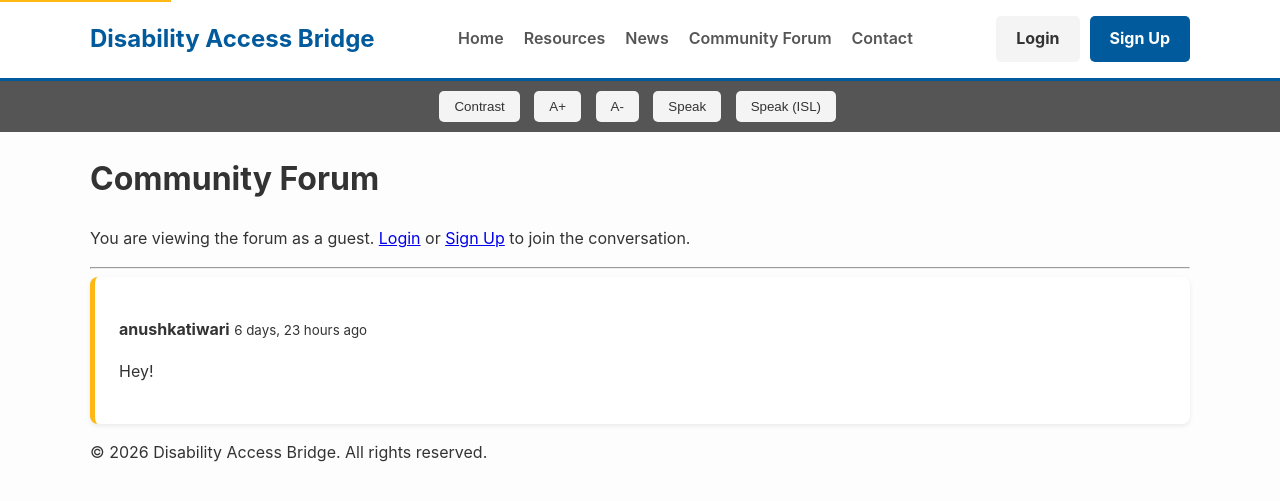
After one commit to TheAnushkaTiwari/Disability-Access-Bridge, a Django app: page /forum/ in a window 1280 px wide. The commit adds this page. Shown: the top 501 px of the page. Run offline with Django 5.2, Linux system fonts and the light colour scheme; data comes from the database, SQL or seed files in the repository; both versions use the stored data as it was after the commit.

Commit message:
Addes speech to ISL feature and community post

```diff
--- a/core/static/core/main.js
+++ b/core/static/core/main.js
@@ -1,49 +1,194 @@
 document.addEventListener('DOMContentLoaded', function() {
+
+    // --- Accessibility Toolbar (Standard Code) ---
     const body = document.getElementById('page-body');
     const contrastToggle = document.getElementById('contrast-toggle');
     const fontIncrease = document.getElementById('font-increase');
     const fontDecrease = document.getElementById('font-decrease');
     const ttsButton = document.getElementById('tts-button');
 
-    // 1. High Contrast Toggle
-    contrastToggle.addEventListener('click', () => {
-        body.classList.toggle('high-contrast');
-    });
-
-    // 2. Font Size Controls
-    fontIncrease.addEventListener('click', () => {
-        changeFontSize(1);
-    });
-
-    fontDecrease.addEventListener('click', () => {
-        changeFontSize(-1);
-    });
+    if (contrastToggle) {
+        contrastToggle.addEventListener('click', () => { body.classList.toggle('high-contrast'); });
+    }
+    if (fontIncrease) fontIncrease.addEventListener('click', () => { changeFontSize(1); });
+    if (fontDecrease) fontDecrease.addEventListener('click', () => { changeFontSize(-1); });
 
     function changeFontSize(step) {
         const currentSize = parseFloat(getComputedStyle(body).getPropertyValue('font-size'));
-        const newSize = currentSize + step;
-        body.style.fontSize = newSize + 'px';
+        body.style.fontSize = (currentSize + step) + 'px';
     }
 
-    // 3. Text-to-Speech (TTS)
+    if (ttsButton) {
         ttsButton.addEventListener('click', () => {
             const mainContent = document.getElementById('main-content');
             if (!mainContent) return;
-
-        // Prioritize selected text, otherwise read the whole page
             const selection = window.getSelection().toString();
             const textToSpeak = selection.trim().length > 0 ? selection : mainContent.innerText;
+            const synth = window.speechSynthesis;
+            if (synth.speaking) { synth.cancel(); return; }
+            if (textToSpeak) {
+                const utterance = new SpeechSynthesisUtterance(textToSpeak);
+                utterance.lang = 'en-IN';
+                synth.speak(utterance);
+            }
+        });
+    }
 
-        const synth = window.speechSynthesis;
-        if (synth.speaking) {
-            synth.cancel();
+    // --- 🚀 SPEECH-TO-ISL WITH KARAOKE HIGHLIGHTING ---
+
+    const islButton = document.getElementById("isl-button");
+    const islModal = document.getElementById("isl-modal");
+    const islCloseButton = document.getElementById("isl-close-button");
+    const islVideoPlayer = document.getElementById("isl-video-player");
+    const islTranscription = document.getElementById("isl-transcription");
+
+    const SpeechRecognition = window.SpeechRecognition || window.webkitSpeechRecognition;
+    if (!SpeechRecognition || !islButton) {
+        console.error("Speech Recognition not supported.");
+        if (islButton) islButton.style.display = 'none';
         return;
     }
 
-        if (textToSpeak) {
-            const utterance = new SpeechSynthesisUtterance(textToSpeak);
-            utterance.lang = 'en-IN'; // Indian English for better pronunciation
-            synth.speak(utterance);
+    const recognition = new SpeechRecognition();
+    recognition.lang = 'en-IN';
+
+    // --- DICTIONARIES ---
+    const islWordMap = {
+        "hello": "Hello.mp4", "help": "Help.mp4", "thank you": "Thank You.mp4",
+        "bye": "Bye.mp4", "can": "Can.mp4", "from": "From.mp4",
+        "good": "Good.mp4"
+    };
+
+    const islAlphabetMap = {
+        'a': 'A.mp4', 'b': 'B.mp4', 'c': 'C.mp4', 'd': 'D.mp4',
+        'e': 'E.mp4', 'f': 'F.mp4', 'g': 'G.mp4', 'h': 'H.mp4',
+        'i': 'I.mp4', 'j': 'J.mp4', 'k': 'K.mp4', 'l': 'L.mp4',
+        'm': 'M.mp4', 'n': 'N.mp4', 'o': 'O.mp4', 'p': 'P.mp4',
+        'q': 'Q.mp4', 'r': 'R.mp4', 's': 'S.mp4', 't': 'T.mp4',
+        'u': 'U.mp4', 'v': 'V.mp4', 'w': 'W.mp4', 'x': 'X.mp4',
+        'y': 'Y.mp4', 'z': 'Z.mp4'
+    };
+
+    // --- QUEUE SYSTEM ---
+    // This now stores Objects: { video: 'path', spanId: 'html-id' }
+    let playQueue = [];
+
+    function playNextItem() {
+        // 1. Remove ALL previous highlights
+        document.querySelectorAll('.isl-active-text').forEach(el => {
+            el.classList.remove('isl-active-text');
+        });
+
+        if (playQueue.length > 0) {
+            const currentItem = playQueue.shift(); // Get next item
+
+            // 2. Highlight the specific text for this video
+            const textSpan = document.getElementById(currentItem.spanId);
+            if (textSpan) {
+                textSpan.classList.add('isl-active-text');
+            }
+
+            // 3. Play the video
+            islVideoPlayer.src = window.STATIC_ISL_PATH + currentItem.video;
+            islVideoPlayer.play();
+        }
+    }
+
+    islVideoPlayer.onended = function() {
+        playNextItem();
+    };
+
+    if (islCloseButton) {
+        islCloseButton.addEventListener("click", () => {
+            islModal.style.display = "none";
+            islVideoPlayer.pause();
+            playQueue = [];
+        });
+    }
+
+    // --- MAIN LOGIC ---
+
+    islButton.addEventListener("click", () => {
+        islButton.textContent = "Listening...";
+        playQueue = [];
+        recognition.start();
+    });
+
+    recognition.onresult = function(event) {
+        const transcript = event.results[0][0].transcript.toLowerCase().trim();
+
+        // Reset the display area
+        islTranscription.innerHTML = "You said: ";
+
+        const words = transcript.split(" ");
+
+        // Loop through each word to build HTML and Queue
+        words.forEach((word, wordIndex) => {
+
+            // Create a unique ID base for this word
+            const wordId = `word-${wordIndex}`;
+
+            // CHECK 1: Whole Word Match (e.g., "hello")
+            if (islWordMap[word]) {
+                // Create a span for the whole word
+                const span = document.createElement('span');
+                span.id = wordId;
+                span.innerText = word + " "; // Add space
+                islTranscription.appendChild(span);
+
+                // Add to Queue
+                playQueue.push({
+                    video: islWordMap[word],
+                    spanId: wordId
+                });
+            }
+
+            // CHECK 2: Fingerspelling (e.g., "anushka")
+            else {
+                // Create a container for the word
+                const wordContainer = document.createElement('span');
+                wordContainer.style.whiteSpace = "nowrap"; // Keep letters together
+
+                // Loop through letters
+                for (let i = 0; i < word.length; i++) {
+                    const letter = word[i];
+
+                    if (islAlphabetMap[letter]) {
+                        // Create a span for JUST this letter
+                        const letterSpan = document.createElement('span');
+                        letterSpan.id = `${wordId}-char-${i}`; // Unique ID
+                        letterSpan.innerText = letter;
+                        wordContainer.appendChild(letterSpan);
+
+                        // Add to Queue (Highlight this specific letter)
+                        playQueue.push({
+                            video: islAlphabetMap[letter],
+                            spanId: `${wordId}-char-${i}`
+                        });
+                    }
+                }
+                // Add a space after the fingerspelled word
+                const spaceSpan = document.createElement('span');
+                spaceSpan.innerText = " ";
+                wordContainer.appendChild(spaceSpan);
+
+                islTranscription.appendChild(wordContainer);
             }
         });
+
+        if (playQueue.length > 0) {
+            islModal.style.display = "block";
+            playNextItem();
+        } else {
+            islTranscription.innerHTML += "<br>(No signs found)";
+            islModal.style.display = "block";
+        }
+
+        islButton.textContent = "Speak (ISL)";
+    };
+
+    recognition.onerror = function(event) {
+        console.error("Speech error:", event.error);
+        islButton.textContent = "Speak (ISL)";
+    };
 });
--- a/core/templates/core/base.html
+++ b/core/templates/core/base.html
@@ -20,6 +20,7 @@
                     <li><a href="{% url 'home' %}">Home</a></li>
                     <li><a href="{% url 'resources' %}">Resources</a></li>
                     <li><a href="{% url 'news_list' %}">News</a></li>
+                    <li><a href="{% url 'forum' %}"> Community Forum</a></li>
                     <li><a href="{% url 'contact' %}">Contact</a></li>
                 </ul>
             </nav>
@@ -39,12 +40,23 @@
         </div>
     </header>
 
+
+
     <div class="accessibility-toolbar">
         <button id="contrast-toggle" title="Toggle High Contrast">Contrast</button>
         <button id="font-increase" title="Increase Font Size">A+</button>
         <button id="font-decrease" title="Decrease Font Size">A-</button>
         <button id="tts-button" title="Read Page Content Aloud">Speak</button>
+        <button id="isl-button" title="Speak to ISL Converter">Speak (ISL)</button>
+        <div id="google_translate_element" style="display: inline-block; vertical-align: middle;"></div>
     </div>
+
+    <div id="isl-modal" class="isl-popup" style="display:none;">
+    <div class="isl-popup-content">
+        <span id="isl-close-button">&times;</span>
+        <video id="isl-video-player" width="100%" controls></video>
+        <p id="isl-transcription"></p> </div>
+</div>
 
     <main id="main-content" class="container">
         {% if messages %}
@@ -63,6 +75,23 @@
         </div>
     </footer>
 
+    <script>
+        window.STATIC_ISL_PATH = "{% static 'core/isl_videos/' %}";
+    </script>
+
     <script src="{% static 'core/main.js' %}"></script>
+
+    <script type="text/javascript">
+        function googleTranslateElementInit() {
+          new google.translate.TranslateElement({
+            pageLanguage: 'en', // Your site's original language
+            includedLanguages: 'hi,en', // Languages to offer (hi=Hindi, en=English)
+            layout: google.translate.TranslateElement.InlineLayout.SIMPLE,
+            autoDisplay: false
+          }, 'google_translate_element');
+        }
+    </script>
+    <script type="text/javascript" src="//translate.google.com/translate_a/element.js?cb=googleTranslateElementInit"></script>
+
 </body>
 </html>
--- /dev/null
+++ b/core/templates/core/forum.html
@@ -0,0 +1,33 @@
+{% extends 'core/base.html' %}
+
+{% block title %}Community Forum{% endblock %}
+
+{% block content %}
+<h1>Community Forum</h1>
+
+<div class="forum-post-box">
+    {% if user.is_authenticated %}
+        <form method="post">
+            {% csrf_token %}
+            <textarea name="content" rows="3" placeholder="Share something with the community..." required></textarea>
+            <button type="submit" class="btn">Post Message</button>
+        </form>
+    {% else %}
+        <div class="message-info">
+            <p>You are viewing the forum as a guest. <a href="{% url 'login' %}">Login</a> or <a href="{% url 'signup' %}">Sign Up</a> to join the conversation.</p>
+        </div>
+    {% endif %}
+</div>
+
+<hr>
+
+<div class="forum-messages">
+    {% for post in posts %}
+        <div class="resource-card"> <p><strong>{{ post.author.username }}</strong> <small class="dark-gray">{{ post.created_at|timesince }} ago</small></p>
+            <p>{{ post.content }}</p>
+        </div>
+    {% empty %}
+        <p>No messages yet. Be the first to start the conversation!</p>
+    {% endfor %}
+</div>
+{% endblock %}
--- a/core/urls.py
+++ b/core/urls.py
@@ -9,6 +9,7 @@ urlpatterns = [
     path('news/<int:pk>/', views.news_detail_view, name='news_detail'),
     path('contact/', views.contact_view, name='contact'),
     path('resources/<str:disability_name>/', views.disability_resources_view, name='disability_resources'),
+    path('forum/', views.forum_view, name='forum'),
 
     # Auth
     path('signup/', views.signup_view, name='signup'),
--- a/core/views.py
+++ b/core/views.py
@@ -77,3 +77,21 @@ def signup_view(request):
     else:
         form = UserCreationForm()
     return render(request, 'core/signup.html', {'form': form})
+
+from .models import ForumPost # Add this to your imports
+
+def forum_view(request):
+    posts = ForumPost.objects.all()
+
+    if request.method == 'POST':
+        if request.user.is_authenticated:
+            content = request.POST.get('content')
+            if content:
+                ForumPost.objects.create(author=request.user, content=content)
+                messages.success(request, "Message posted to the community!")
+                return redirect('forum')
+        else:
+            messages.error(request, "You must be logged in to post.")
+            return redirect('login')
+
+    return render(request, 'core/forum.html', {'posts': posts})
```
Also changed, not shown: core/models.py (+11 -0 lines), core/static/core/style.css (+74 -0 lines), core/migrations/0003_forumpost.py (added), db.sqlite3, 1 other file. Lines whose indentation alone changed are shown as unchanged.
